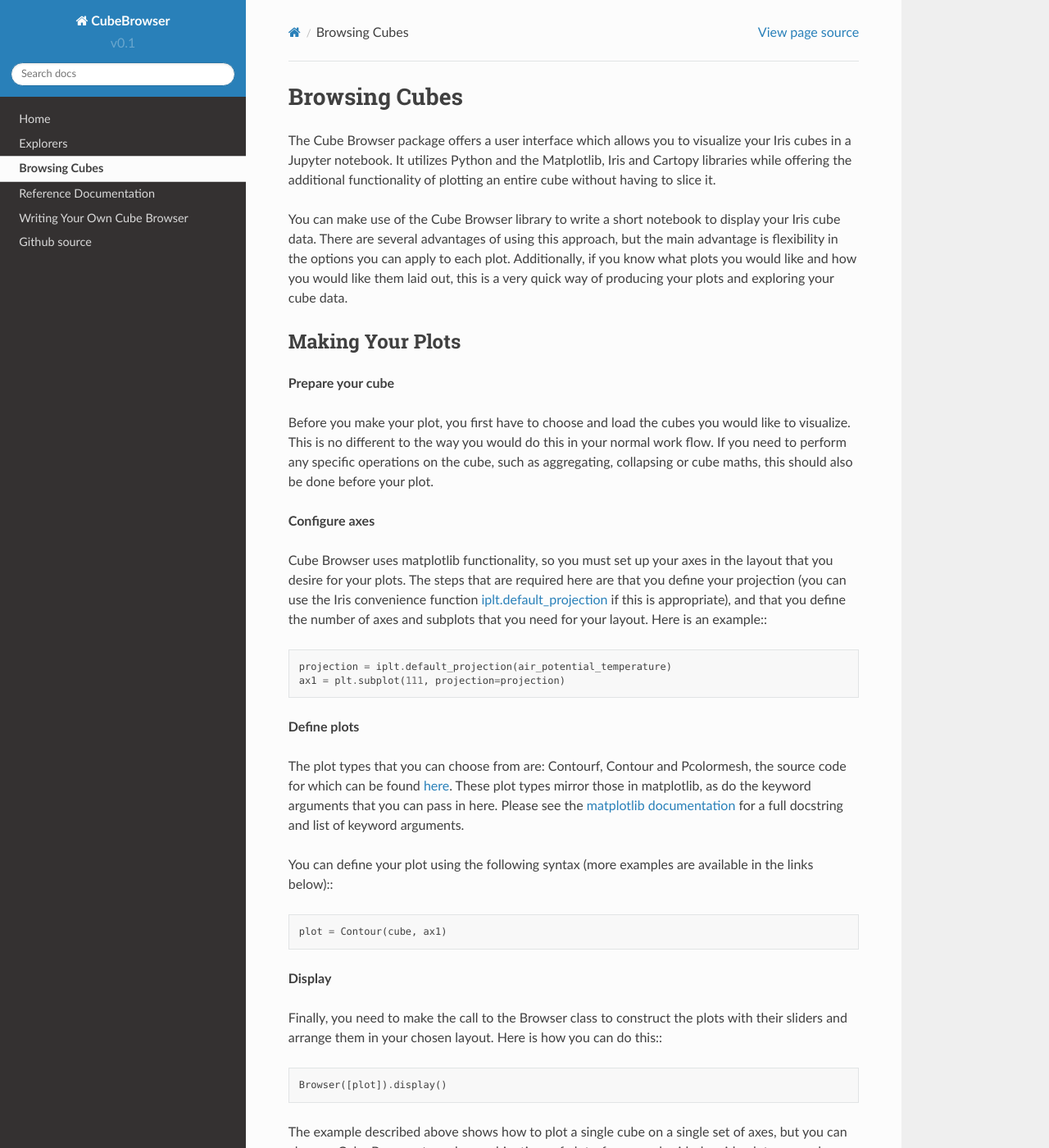
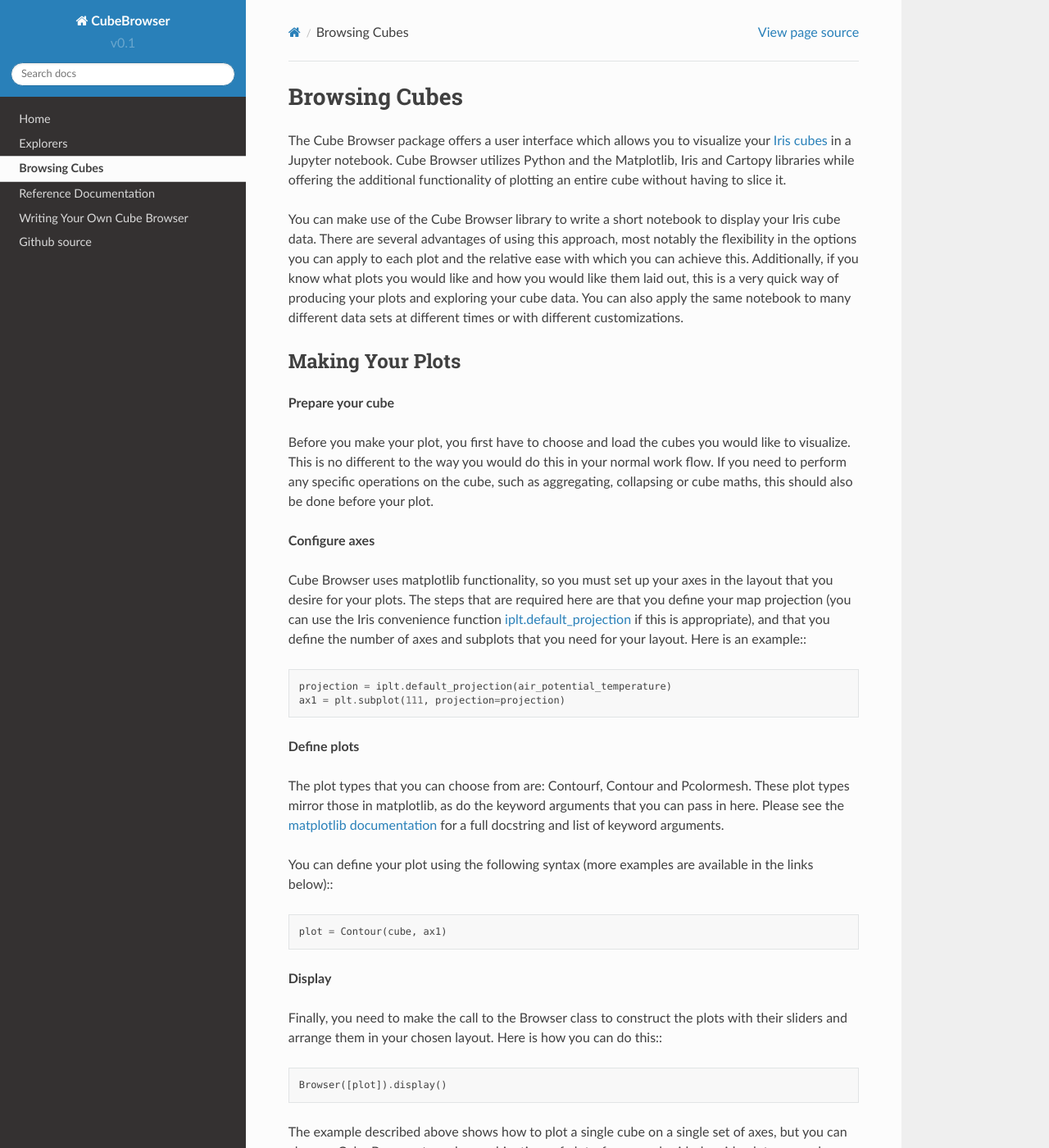
Before and after one commit to SciTools/cube_browser, a Sphinx documentation site: the page built from doc/browsing_cubes/intro.rst, in a window 1280 px wide and 1400 px high. Shown: the whole window at 82% size. Built offline with Sphinx 7.4.7 and the Read the Docs theme 2.0.0, drawn with Linux system fonts in a browser that asks for light colours.

Commit message:
changes made to docs (but not notebooks)

```diff
--- a/doc/browsing_cubes/intro.rst
+++ b/doc/browsing_cubes/intro.rst
@@ -1,12 +1,13 @@
 Browsing Cubes
 ==============
 
-The Cube Browser package offers a user interface which allows you to visualize your Iris cubes in a Jupyter notebook.
-It utilizes Python and the Matplotlib, Iris and Cartopy libraries while offering the additional functionality of plotting an entire cube without having to slice it.
+The Cube Browser package offers a user interface which allows you to visualize your `Iris cubes <http://scitools.org.uk/iris/docs/latest/userguide/iris_cubes.html>`_ in a Jupyter notebook.
+Cube Browser utilizes Python and the Matplotlib, Iris and Cartopy libraries while offering the additional functionality of plotting an entire cube without having to slice it.
 
 You can make use of the Cube Browser library to write a short notebook to display your Iris cube data.
-There are several advantages of using this approach, but the main advantage is flexibility in the options you can apply to each plot.
+There are several advantages of using this approach, most notably the flexibility in the options you can apply to each plot and the relative ease with which you can achieve this.
 Additionally, if you know what plots you would like and how you would like them laid out, this is a very quick way of producing your plots and exploring your cube data.
+You can also apply the same notebook to many different data sets at different times or with different customizations.
 
 Making Your Plots
 -----------------
@@ -19,7 +20,7 @@ If you need to perform any specific operations on the cube, such as aggregating,
 **Configure axes**
 
 Cube Browser uses matplotlib functionality, so you must set up your axes in the layout that you desire for your plots.
-The steps that are required here are that you define your projection
+The steps that are required here are that you define your map projection
 (you can use the Iris convenience function `iplt.default_projection <http://scitools.org.uk/iris/docs/latest/iris/iris/plot.html#iris.plot.default_projection>`_ if this is appropriate),
 and that you define the number of axes and subplots that you need for your layout.  Here is an example:::
 
@@ -28,8 +29,7 @@ and that you define the number of axes and subplots that you need for your layou
 
 **Define plots**
 
-The plot types that you can choose from are: Contourf, Contour and Pcolormesh, the source code for which can be found `here <../../../../lib/cube_browser/__init__.py>`_.
-These plot types mirror those in matplotlib, as do the keyword arguments that you can pass in here.
+The plot types that you can choose from are: Contourf, Contour and Pcolormesh.  These plot types mirror those in matplotlib, as do the keyword arguments that you can pass in here.
 Please see the `matplotlib documentation <http://matplotlib.org/api/pyplot_api.html?highlight=contour#matplotlib.pyplot.contour>`_ for a full docstring and list of keyword arguments.
 
 You can define your plot using the following syntax (more examples are available in the links below):::
```
Also changed, not shown: README.md (+2 -0 lines).
